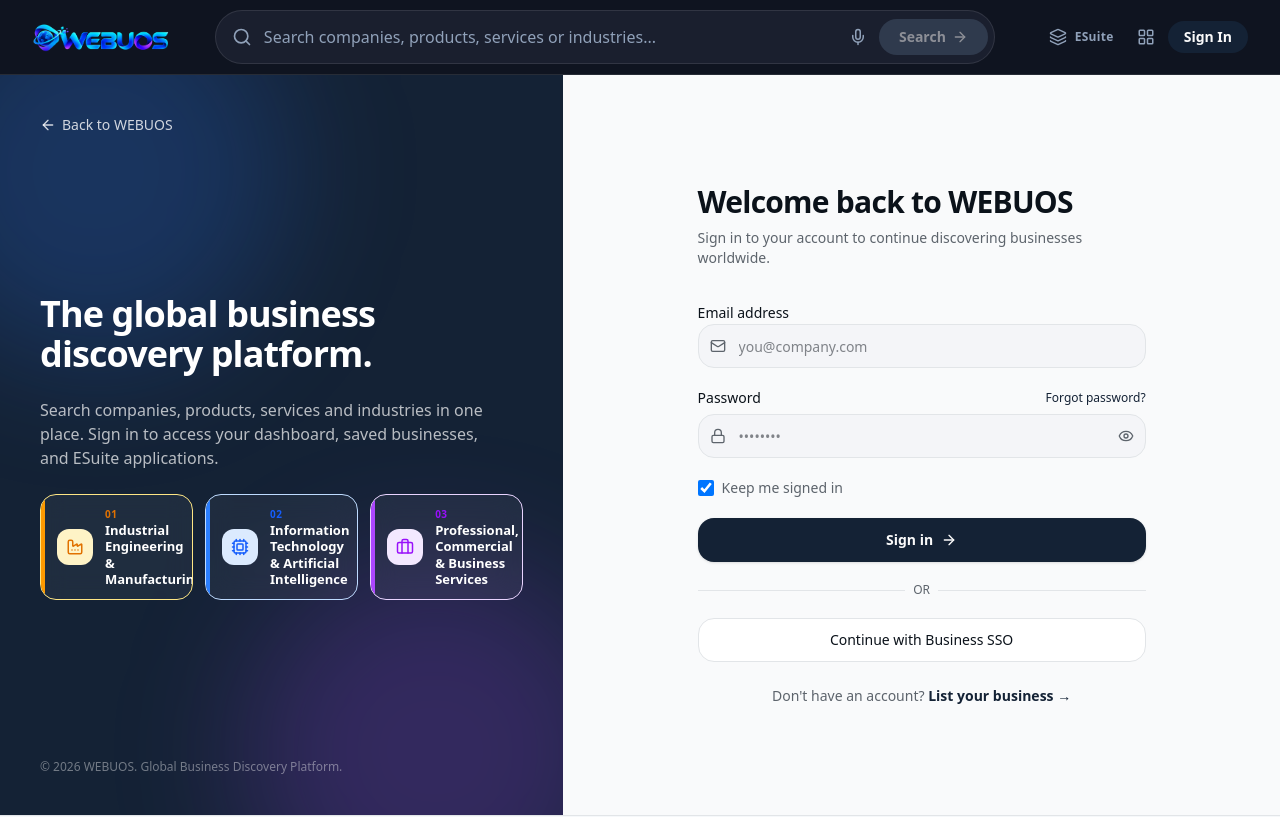
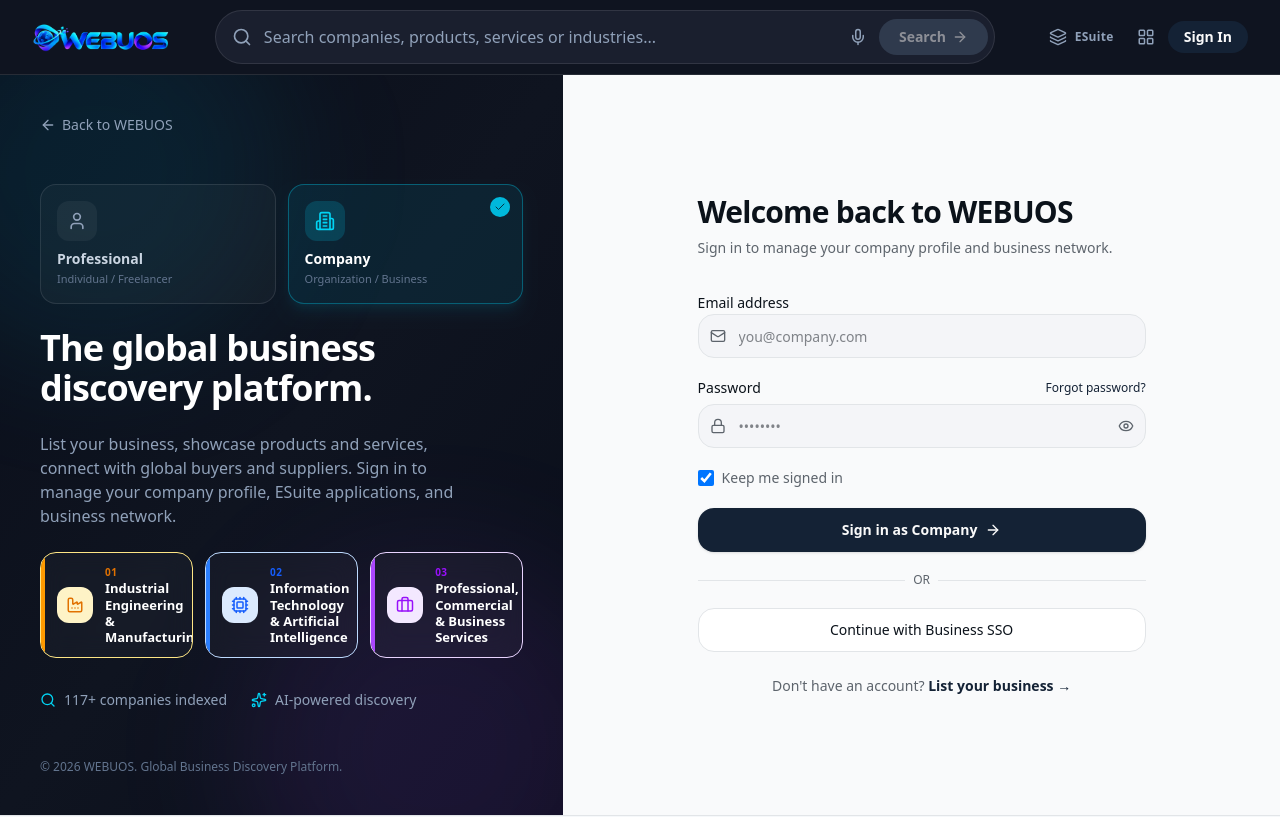
Before and after one commit to Jobsonn-dev/we-suite, a Next.js app: page /login in a window 1280 px wide. Shown: the top 817 px of the page. Built offline with nearby package versions, Linux system fonts and the light colour scheme.

Commit message:
dc31b626-8195-4e5c-b156-5136828c8baa

```diff
--- a/src/app/login/page.tsx
+++ b/src/app/login/page.tsx
@@ -2,7 +2,7 @@
 
 import { useState } from "react";
 import Link from "next/link";
-import { ArrowLeft, Mail, Lock, Eye, EyeOff, ArrowRight } from "lucide-react";
+import { ArrowLeft, Mail, Lock, Eye, EyeOff, ArrowRight, User, Building2, Check, Search, Sparkles } from "lucide-react";
 import { PageShell } from "@/components/layout/page-shell";
 import { ecosystems } from "@/data/taxonomy";
 import { getColor, accentText } from "@/lib/colors";
@@ -14,40 +14,111 @@
   const [password, setPassword] = useState("");
   const [showPassword, setShowPassword] = useState(false);
   const [keepSignedIn, setKeepSignedIn] = useState(true);
+  const [accountType, setAccountType] = useState<"professional" | "company">("company");
 
   function handleSubmit(e: React.FormEvent) {
     e.preventDefault();
-    // Demo: navigate to dashboard
     window.location.href = "/dashboard";
   }
 
   return (
     <PageShell>
       <div className="flex min-h-[calc(100vh-60px)] flex-col lg:flex-row">
-        {/* Left brand panel */}
-        <aside className="relative hidden overflow-hidden bg-primary lg:flex lg:w-[44%] lg:flex-col lg:justify-between lg:p-10">
-          <div className="pointer-events-none absolute -left-24 -top-24 h-96 w-96 rounded-full bg-blue-500/20 blur-3xl" />
-          <div className="pointer-events-none absolute -bottom-32 -right-16 h-96 w-96 rounded-full bg-purple-500/20 blur-3xl" />
-          <div className="pointer-events-none absolute inset-0 bg-grid opacity-[0.07]" />
+        {/* Left brand panel — always dark, never uses theme tokens */}
+        <aside className="relative hidden overflow-hidden bg-[#0a0e1a] lg:flex lg:w-[44%] lg:flex-col lg:justify-between lg:p-10">
+          {/* Dark gradient background */}
+          <div className="pointer-events-none absolute inset-0 bg-gradient-to-br from-[#0a0e1a] via-[#0f1420] to-[#0a0e1a]" />
+          <div className="pointer-events-none absolute -left-24 -top-24 h-96 w-96 rounded-full bg-cyan-500/10 blur-3xl" />
+          <div className="pointer-events-none absolute -bottom-32 -right-16 h-96 w-96 rounded-full bg-purple-500/10 blur-3xl" />
+          <div className="pointer-events-none absolute inset-0 bg-grid opacity-[0.05]" />
 
           <div className="relative z-10 flex items-center justify-between">
-            <Link href="/" className="text-sm font-medium text-white/80 hover:text-white inline-flex items-center gap-1.5">
+            <Link href="/" className="text-sm font-medium text-slate-400 hover:text-white inline-flex items-center gap-1.5 transition-colors">
               <ArrowLeft className="h-4 w-4" /> Back to WEBUOS
             </Link>
           </div>
 
           <div className="relative z-10 space-y-6">
+            {/* Account type selection buttons */}
+            <div className="grid grid-cols-2 gap-3">
+              <button
+                type="button"
+                onClick={() => setAccountType("professional")}
+                className={cn(
+                  "group relative flex flex-col items-start gap-2 rounded-xl border p-4 transition-all duration-200",
+                  accountType === "professional"
+                    ? "border-cyan-500/40 bg-cyan-500/10 shadow-lg shadow-cyan-500/10"
+                    : "border-white/10 bg-white/[0.03] hover:bg-white/[0.06]"
+                )}
+              >
+                <span className={cn(
+                  "inline-flex h-10 w-10 items-center justify-center rounded-lg transition-colors",
+                  accountType === "professional" ? "bg-cyan-500/20 text-cyan-400" : "bg-white/5 text-slate-400"
+                )}>
+                  <User className="h-5 w-5" />
+                </span>
+                <div className="text-left">
+                  <p className={cn("text-sm font-semibold", accountType === "professional" ? "text-white" : "text-slate-300")}>
+                    Professional
+                  </p>
+                  <p className="text-[11px] text-slate-500 mt-0.5">
+                    Individual / Freelancer
+                  </p>
+                </div>
+                {accountType === "professional" && (
+                  <span className="absolute right-3 top-3 inline-flex h-5 w-5 items-center justify-center rounded-full bg-cyan-500 text-cyan-950">
+                    <Check className="h-3 w-3" />
+                  </span>
+                )}
+              </button>
+
+              <button
+                type="button"
+                onClick={() => setAccountType("company")}
+                className={cn(
+                  "group relative flex flex-col items-start gap-2 rounded-xl border p-4 transition-all duration-200",
+                  accountType === "company"
+                    ? "border-cyan-500/40 bg-cyan-500/10 shadow-lg shadow-cyan-500/10"
+                    : "border-white/10 bg-white/[0.03] hover:bg-white/[0.06]"
+                )}
+              >
+                <span className={cn(
+                  "inline-flex h-10 w-10 items-center justify-center rounded-lg transition-colors",
+                  accountType === "company" ? "bg-cyan-500/20 text-cyan-400" : "bg-white/5 text-slate-400"
+                )}>
+                  <Building2 className="h-5 w-5" />
+                </span>
+                <div className="text-left">
+                  <p className={cn("text-sm font-semibold", accountType === "company" ? "text-white" : "text-slate-300")}>
+                    Company
+                  </p>
+                  <p className="text-[11px] text-slate-500 mt-0.5">
+                    Organization / Business
+                  </p>
+                </div>
+                {accountType === "company" && (
+                  <span className="absolute right-3 top-3 inline-flex h-5 w-5 items-center justify-center rounded-full bg-cyan-500 text-cyan-950">
+                    <Check className="h-3 w-3" />
+                  </span>
+                )}
+              </button>
+            </div>
+
             <h1 className="text-3xl font-bold tracking-tight text-white sm:text-4xl">
               The global business discovery platform.
             </h1>
-            <p className="max-w-md text-base text-white/70">
-              Search companies, products, services and industries in one place. Sign in to access your dashboard, saved businesses, and ESuite applications.
+            <p className="max-w-md text-base text-slate-400">
+              {accountType === "professional"
+                ? "Discover companies, products, services and industries worldwide. Sign in to access your saved businesses, search history, and personalized recommendations across the WEBUOS ecosystem."
+                : "List your business, showcase products and services, connect with global buyers and suppliers. Sign in to manage your company profile, ESuite applications, and business network."}
             </p>
+
+            {/* Feature highlights */}
             <div className="grid grid-cols-1 gap-3 sm:grid-cols-3">
               {ecosystems.map(seg => {
                 const color = getColor(seg.categories[0]?.color ?? "blue");
                 return (
-                  <Link key={seg.id} href={`/business-taxonomy/${seg.id}`} className={cn("group relative flex items-center gap-3 overflow-hidden rounded-2xl border border-white/10 bg-white/5 px-4 py-3 backdrop-blur-md transition-all hover:bg-white/10", color.border)}>
+                  <Link key={seg.id} href={`/business-taxonomy/${seg.id}`} className={cn("group relative flex items-center gap-3 overflow-hidden rounded-xl border border-white/10 bg-white/[0.03] px-4 py-3 backdrop-blur-md transition-all hover:bg-white/[0.07]", color.border)}>
                     <span className={cn("absolute left-0 top-0 h-full w-1 transition-all group-hover:w-1.5", color.dot)} />
                     <span className={cn("inline-flex h-9 w-9 shrink-0 items-center justify-center rounded-lg transition-transform group-hover:scale-110", color.iconBg, color.iconText)}>
                       <DynamicIcon name={seg.icon} className="h-4.5 w-4.5" />
@@ -60,15 +131,27 @@
                 );
               })}
             </div>
+
+            {/* Quick stats */}
+            <div className="flex items-center gap-6 pt-2">
+              <div className="flex items-center gap-2 text-slate-400">
+                <Search className="h-4 w-4 text-cyan-400" />
+                <span className="text-sm">117+ companies indexed</span>
+              </div>
+              <div className="flex items-center gap-2 text-slate-400">
+                <Sparkles className="h-4 w-4 text-cyan-400" />
+                <span className="text-sm">AI-powered discovery</span>
+              </div>
+            </div>
           </div>
 
-          <div className="relative z-10 text-xs text-white/40">
+          <div className="relative z-10 text-xs text-slate-500">
             © {new Date().getFullYear()} WEBUOS. Global Business Discovery Platform.
           </div>
         </aside>
 
         {/* Right form panel */}
-        <main className="flex flex-1 items-center justify-center px-4 py-10 sm:px-6 lg:px-8">
+        <main className="flex flex-1 items-center justify-center bg-background px-4 py-10 sm:px-6 lg:px-8">
           <div className="w-full max-w-md">
             {/* Mobile back link */}
             <Link href="/" className="mb-6 inline-flex items-center gap-1.5 text-sm font-medium text-muted-foreground hover:text-foreground lg:hidden">
@@ -76,8 +159,14 @@
             </Link>
 
             <div className="mb-8 text-center lg:text-left">
-              <h2 className="text-2xl font-bold tracking-tight text-foreground sm:text-3xl">Welcome back to WEBUOS</h2>
-              <p className="mt-2 text-sm text-muted-foreground">Sign in to your account to continue discovering businesses worldwide.</p>
+              <h2 className="text-2xl font-bold tracking-tight text-foreground sm:text-3xl">
+                Welcome back to WEBUOS
+              </h2>
+              <p className="mt-2 text-sm text-muted-foreground">
+                {accountType === "professional"
+                  ? "Sign in to discover businesses and manage your saved searches."
+                  : "Sign in to manage your company profile and business network."}
+              </p>
             </div>
 
             <form onSubmit={handleSubmit} className="space-y-5">
@@ -141,7 +230,7 @@
                 type="submit"
                 className="inline-flex h-11 w-full items-center justify-center gap-2 rounded-xl bg-primary px-5 text-sm font-semibold text-primary-foreground shadow-sm transition-all hover:bg-primary/90 hover:shadow"
               >
-                Sign in
+                Sign in as {accountType === "professional" ? "Professional" : "Company"}
                 <ArrowRight className="h-4 w-4" />
               </button>
 
```
Also changed, not shown: upload/pasted_image_1791049335346.png (added), upload/pasted_image_1791049351262.png (added).
